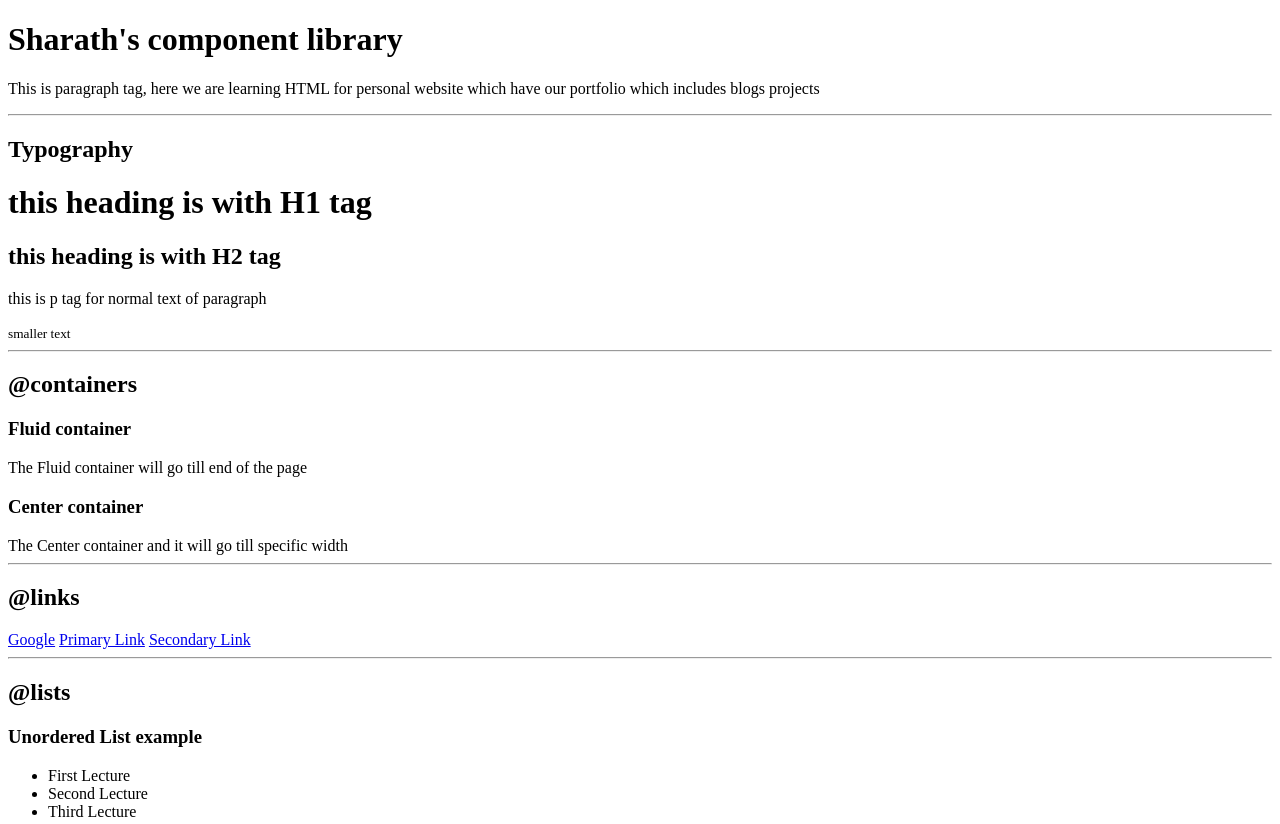
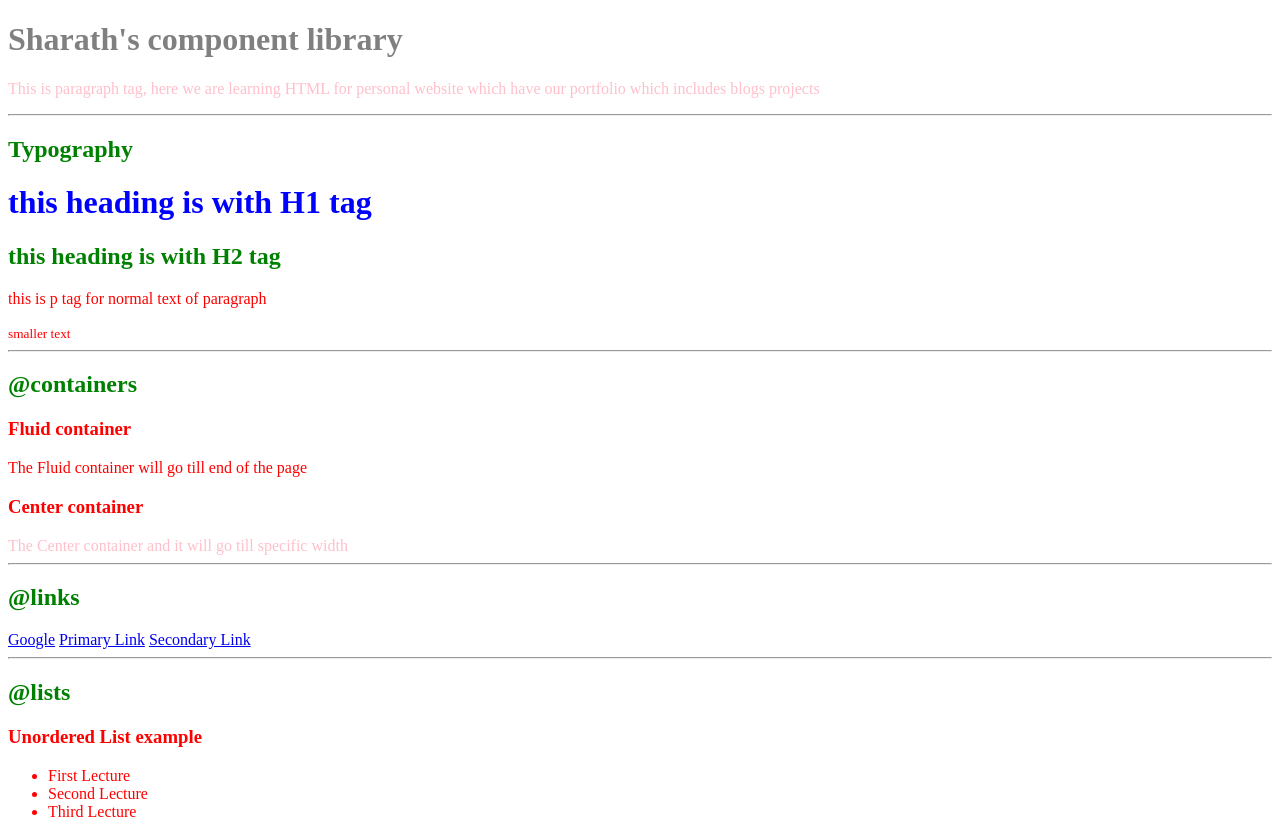
Before and after one commit to sharath-io/learning-html, a plain HTML site: page index.html in a window 1280 px wide. Shown: the top 824 px of the page. Drawn offline with Linux system fonts and the light colour scheme.

Commit message:
css: imports and selectors

```diff
--- a/index.html
+++ b/index.html
@@ -5,10 +5,15 @@
     <meta http-equiv="X-UA-Compatible" content="IE=edge">
     <meta name="viewport" content="width=device-width, initial-scale=1.0">
     <title>Component Library</title>
+
+    <link href="style.css" rel="stylesheet"/>
 </head>
+
+
+
 <body>
-    <h1>Sharath's component library</h1>
-    <p> This is paragraph tag, here we are learning HTML for personal website which have our portfolio which includes blogs projects </p>
+    <h1 id="Header">Sharath's component library</h1>
+    <p class="para"> This is paragraph tag, here we are learning HTML for personal website which have our portfolio which includes blogs projects </p>
 
     <hr>
 
@@ -27,7 +32,7 @@
     <div>The Fluid container will go till end of the page </div>
 
     <h3>Center container</h3>
-    <div>The Center container and it will go till specific width</div>
+    <div class="para">The Center container and it will go till specific width</div>
 
     <hr>
 
--- /dev/null
+++ b/style.css
@@ -0,0 +1,20 @@
+body{
+    color:red;
+}
+
+h1{
+    color: blue;
+}
+
+h2{
+    color: green;
+}
+
+#Header {
+    color:gray;
+}
+
+
+.para{
+    color:pink;
+}
```
